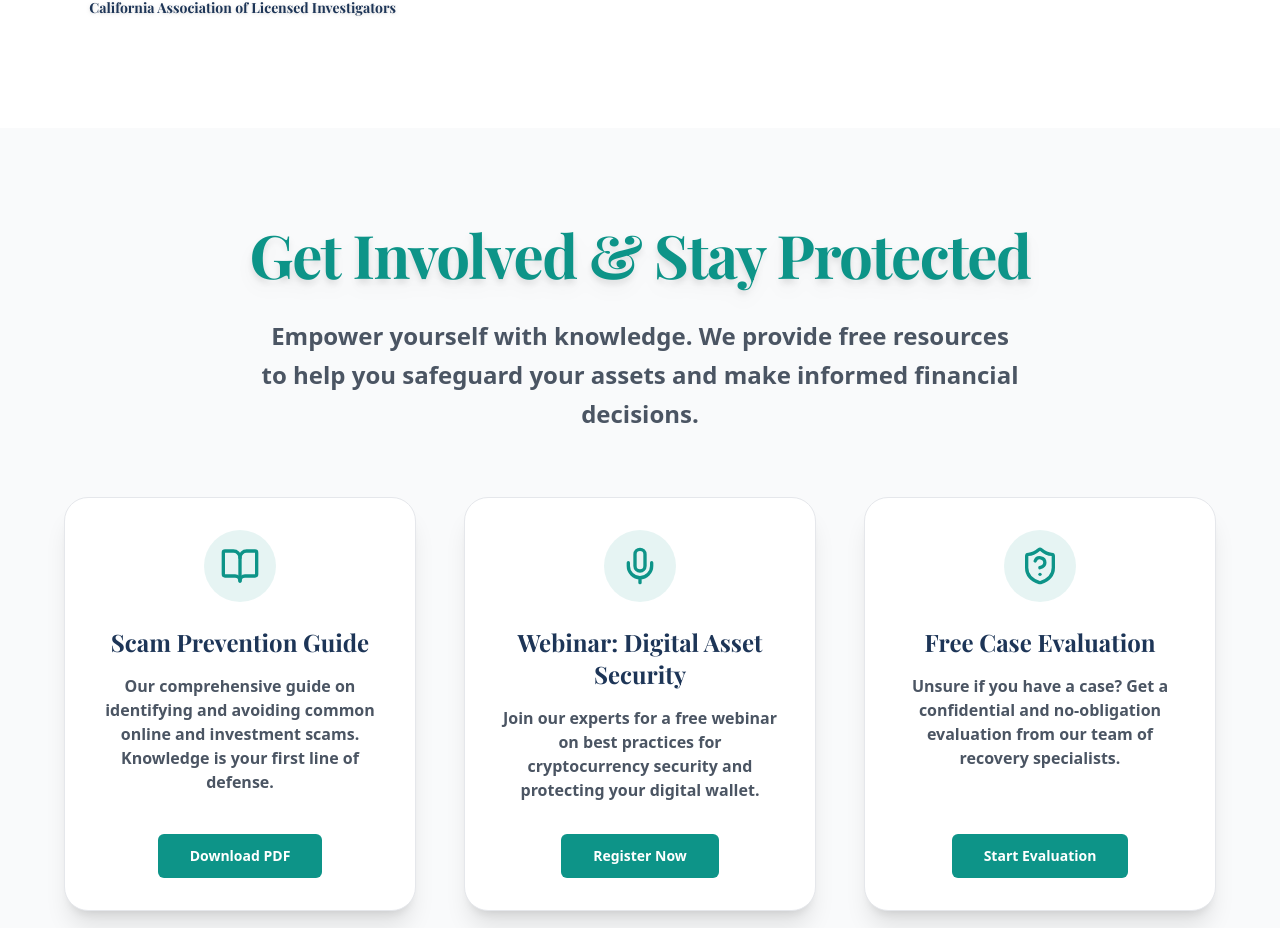
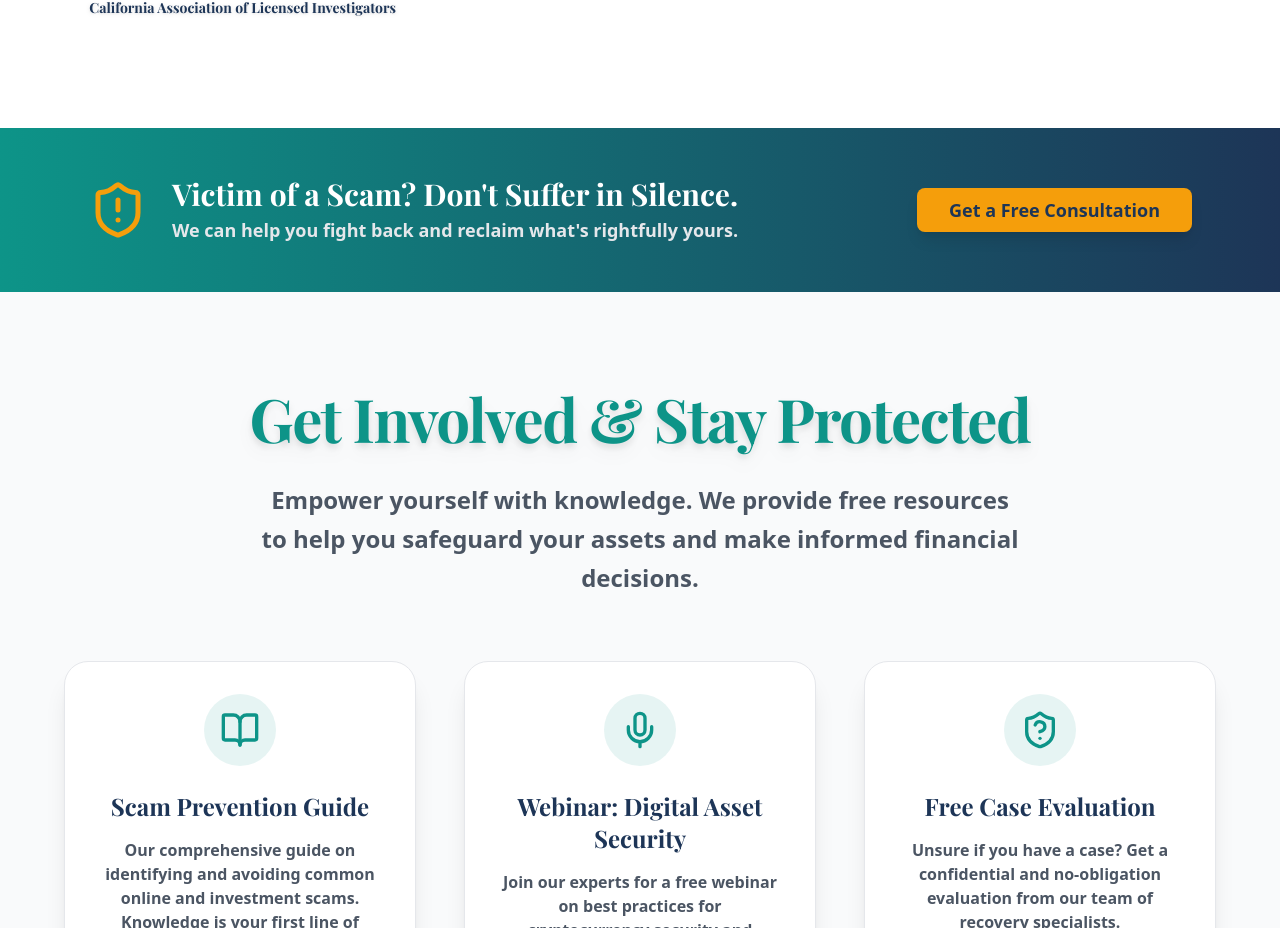
Before and after one commit to FFBB74/wealthwise-recovery-hub, a React (Vite) app: page / in a window 1280 px wide. Shown: the part 6597-7525 px from the top of the page. Built offline with nearby package versions, Linux system fonts and the light colour scheme.

Commit message:
Add sample banner design text
Add sample banner design text to the website.

```diff
--- /dev/null
+++ b/src/components/PromoBanner.tsx
@@ -0,0 +1,34 @@
+
+import { Button } from "@/components/ui/button";
+import { ShieldAlert } from "lucide-react";
+
+const PromoBanner = () => {
+  return (
+    <section className="bg-gradient-to-r from-brand-emerald to-brand-navy py-12 text-white">
+      <div className="max-w-6xl mx-auto px-6">
+        <div className="flex flex-col md:flex-row items-center justify-between gap-8 text-center md:text-left">
+          <div className="flex items-center gap-6 flex-col sm:flex-row">
+            <ShieldAlert size={60} className="text-brand-gold flex-shrink-0" />
+            <div>
+              <h2 className="font-playfair text-3xl font-bold mb-1">
+                Victim of a Scam? Don't Suffer in Silence.
+              </h2>
+              <p className="text-lg text-gray-200 font-semibold">
+                We can help you fight back and reclaim what's rightfully yours.
+              </p>
+            </div>
+          </div>
+          <Button
+            asChild
+            size="lg"
+            className="bg-brand-gold hover:bg-brand-gold/90 text-brand-navy font-bold text-lg px-8 py-4 rounded-lg shadow-lg transform hover:scale-105 transition-transform duration-200 flex-shrink-0 mt-4 md:mt-0"
+          >
+            <a href="#contact">Get a Free Consultation</a>
+          </Button>
+        </div>
+      </div>
+    </section>
+  );
+};
+
+export default PromoBanner;
--- a/src/pages/Index.tsx
+++ b/src/pages/Index.tsx
@@ -9,6 +9,7 @@ import CompanyDocumentsSection from "@/components/CompanyDocumentsSection";
 import CustomFormSection from "@/components/CustomFormSection";
 import FraudStatsSection from "@/components/FraudStatsSection";
 import GetInvolvedSection from "@/components/GetInvolvedSection";
+import PromoBanner from "@/components/PromoBanner";
 
 const Index = () => (
   <div className="bg-white min-h-screen w-full">
@@ -19,6 +20,7 @@ const Index = () => (
       <ServicesSection />
       <TestimonialsSection />
       <AffiliationsSection />
+      <PromoBanner />
       <GetInvolvedSection />
       <CompanyDocumentsSection />
     </main>
```
